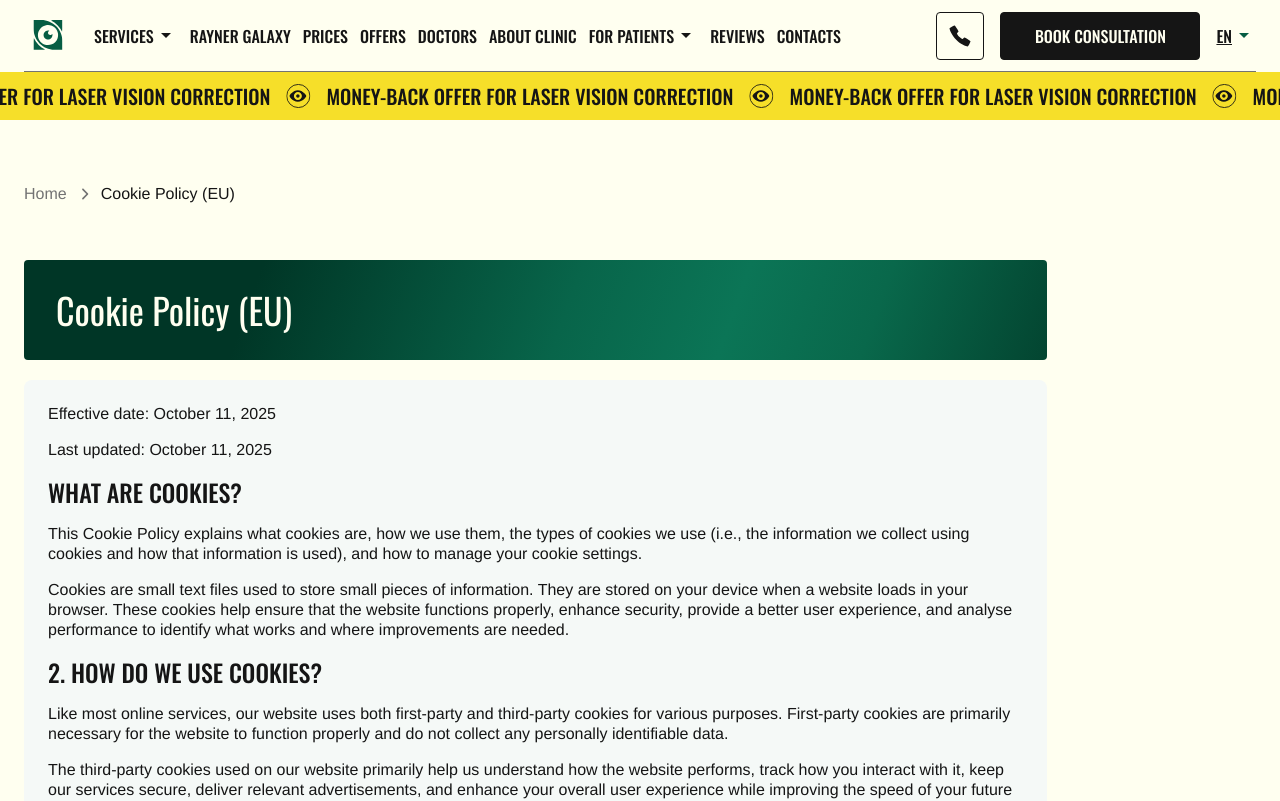
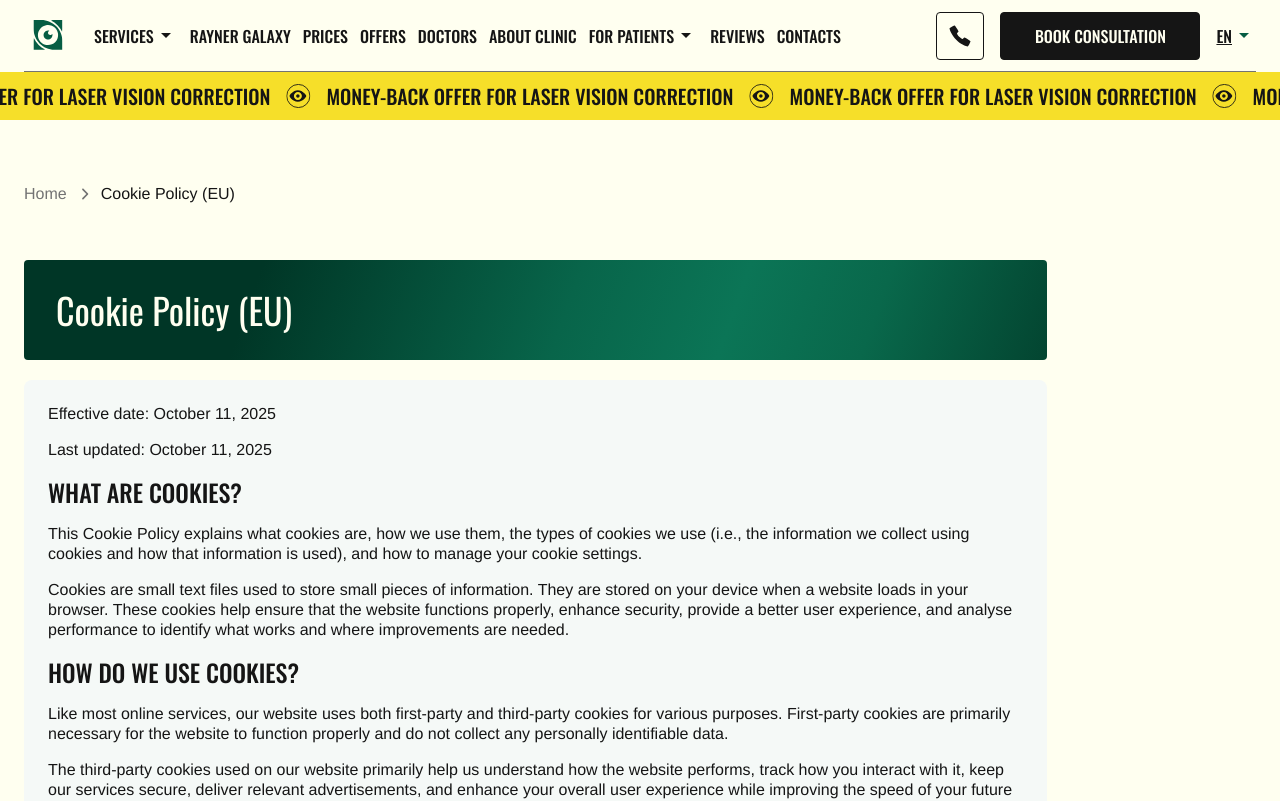
Before and after one commit to IrynaTrynkal/new_vision_lt, a Next.js app: page /en/cookie-policy-eu in a window 1280 px wide. Shown: the top 801 px of the page. Built offline with nearby package versions, Linux system fonts and the light colour scheme.

Commit message:
Update policyData.ts

```diff
--- a/src/components/assets/policyData.ts
+++ b/src/components/assets/policyData.ts
@@ -1277,7 +1277,7 @@ export const cookiesData: PolicyDataType = {
                     {
                         bold: true,
                         subtitle: true,
-                        value: "2. Kaip mes naudojame slapukus?",
+                        value: "Kaip mes naudojame slapukus?",
                     },
                 ],
             },
@@ -1527,7 +1527,7 @@ export const cookiesData: PolicyDataType = {
                     {
                         bold: true,
                         subtitle: true,
-                        value: "2. How do we use cookies?",
+                        value: "How do we use cookies?",
                     },
                 ],
             },
@@ -1777,7 +1777,7 @@ export const cookiesData: PolicyDataType = {
                     {
                         bold: true,
                         subtitle: true,
-                        value: "2. Как мы используем файлы cookie?",
+                        value: "Как мы используем файлы cookie?",
                     },
                 ],
             },
```
